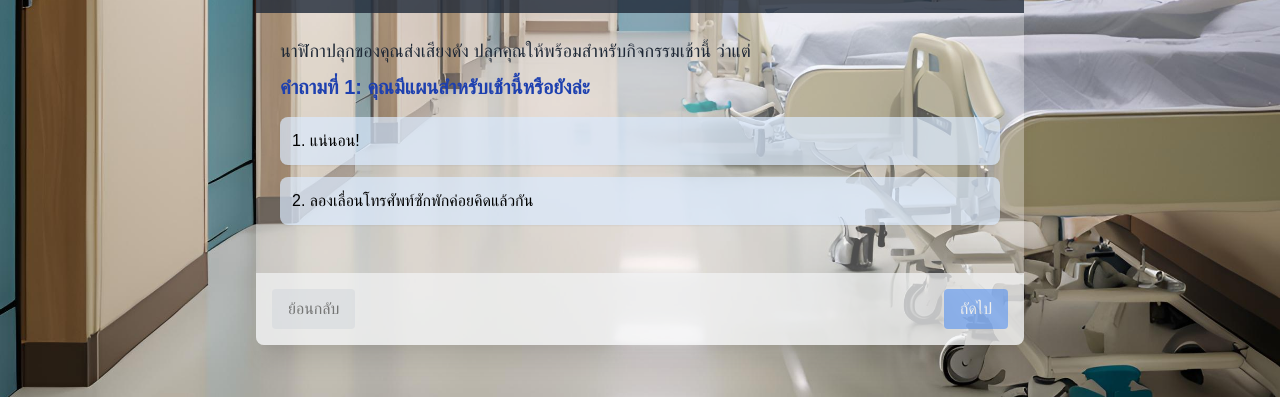
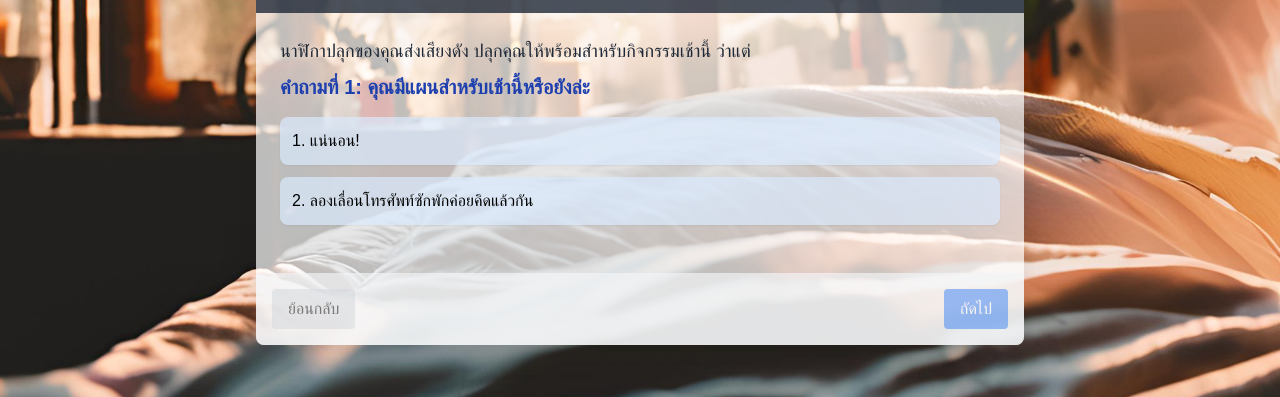
Before and after one commit to The1975z/Sarablood, a plain HTML site: page index.html in a window 1280 px wide. Shown: the part 403-800 px from the top of the page. Drawn offline with nearby package versions, Linux system fonts and the light colour scheme.

Commit message:
change bg

```diff
--- a/index.html
+++ b/index.html
@@ -19,7 +19,7 @@
         <span class="text-transparent bg-clip-text bg-gradient-to-r from-red-600 to-red-800 drop-shadow-lg glow-text">Sarablood</span>
       </h1>
 
-    <div class="max-w-3xl mx-auto bg-white bg-opacity-30 backdrop-blur-md rounded-lg shadow-xl overflow-hidden animate__animated animate__fadeInUp">
+    <div class="max-w-3xl mx-auto bg-white bg-opacity-70 backdrop-blur-md rounded-lg shadow-xl overflow-hidden animate__animated animate__fadeInUp">
         <div class="bg-gray-800 bg-opacity-80 text-white p-4 text-center relative">
           <!-- นาฬิกาอนาล็อกที่ปรับปรุงใหม่ -->
           <div class="clock-container relative mx-auto w-40 h-40 mb-6 transform hover:scale-110 transition-transform duration-500">
--- a/script.js
+++ b/script.js
@@ -87,6 +87,12 @@ document.addEventListener('DOMContentLoaded', () => {
     }
 
     function updateUI() {
+      const bgList = ["url('images/bed.jpg')", "url('images/bed.jpg')", "url('images/bed.jpg')",
+                      "url('images/hospital-hall.jpg')",
+                      "url('images/hospital-bed.jpg')",
+                      "url('images/sky.jpg')"]
+      console.log("update");
+      document.body.style.backgroundImage = bgList[currentQuestion];
       // ซ่อนทุกคำถามในทั้งสองภาษา
       for (let i = 1; i <= 5; i++) {
         const thQuestion = document.getElementById(`question-${i}-th`);
@@ -142,6 +148,7 @@ document.addEventListener('DOMContentLoaded', () => {
     }
 
     function showResult() {
+      console.log("show");
       for (let i = 1; i <= 5; i++) {
         const thQuestion = document.getElementById(`question-${i}-th`);
         const enQuestion = document.getElementById(`question-${i}-en`);
@@ -180,6 +187,7 @@ document.addEventListener('DOMContentLoaded', () => {
     }
 
     function calculateBloodType() {
+      console.log("calculate");
       let scores = { A: 0, B: 0, O: 0, AB: 0 };
 
       const answerMap = {
@@ -273,6 +281,7 @@ document.addEventListener('DOMContentLoaded', () => {
 
     // ฟังก์ชันเริ่มเกมใหม่
     function restart() {
+      console.log('restart');
       currentQuestion = 1;
       userAnswers = [];
 
--- a/style.css
+++ b/style.css
@@ -3,14 +3,14 @@ body {
   }
 
   .bg-hospital {
-    background-image: url('images/hospital-hall.jpg');
+    background-image: url('images/bed.jpg');
     background-size: cover;
     background-position: center;
     background-attachment: fixed;
   }
 
   .glass-effect {
-    background: rgba(255, 255, 255, 0.2);
+    background: rgba(255, 255, 255, 0.5);
     backdrop-filter: blur(8px);
     -webkit-backdrop-filter: blur(8px);
     border: 1px solid rgba(255, 255, 255, 0.2);
```
Also changed, not shown: images/sky.jpg (renamed from sky.jpg).
